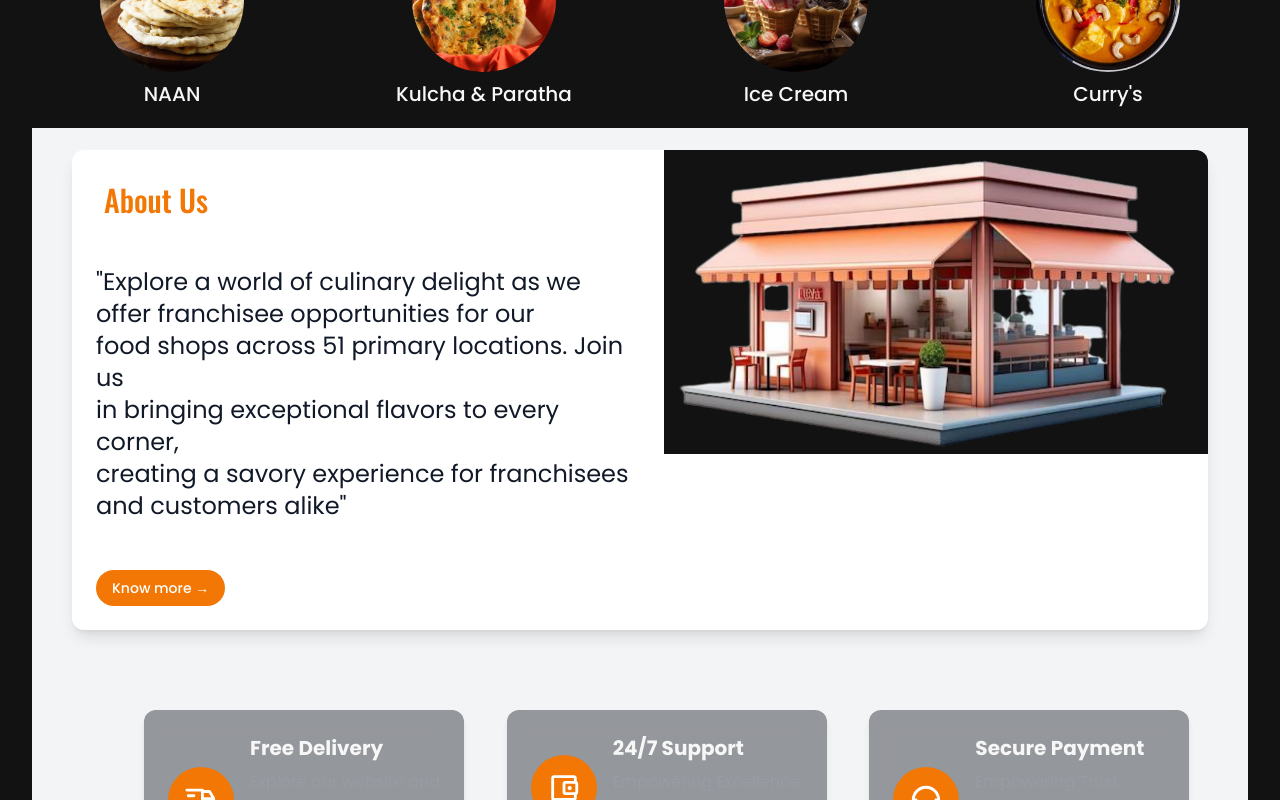
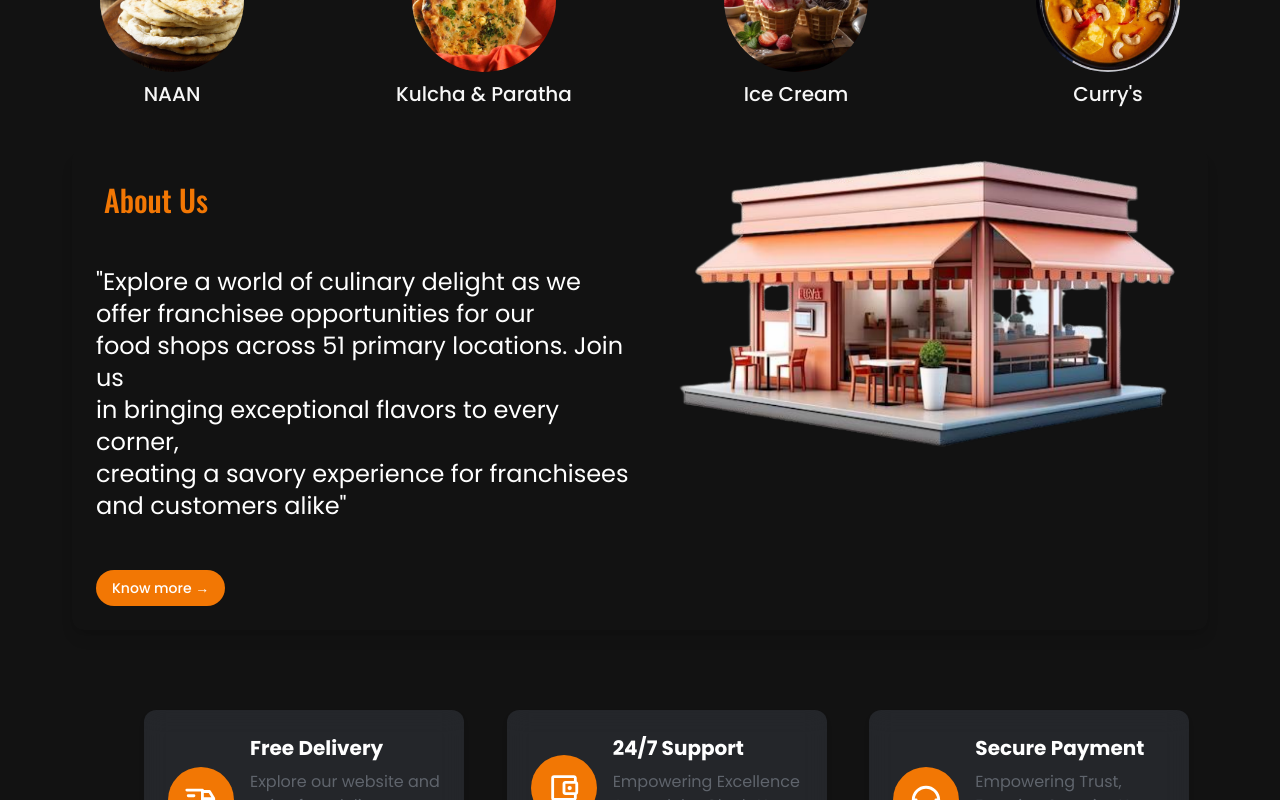
Before and after one commit to ketanbaitule/foodie, a Next.js app: page / in a window 1280 px wide. Shown: the part 440-1240 px from the top of the page. Built offline with nearby package versions, Linux system fonts and the light colour scheme.

Commit message:
Merge upstream -> development

```diff
--- a/src/app/page.tsx
+++ b/src/app/page.tsx
@@ -13,7 +13,6 @@ export default function Home() {
       <CategoryBox/>
       <About/>
       <MostPopularFood/>
-      <About/>age)
     </main>
   );
 }
--- a/src/components/About.jsx
+++ b/src/components/About.jsx
@@ -7,11 +7,11 @@ import { PrimaryHeading, SecondaryHeading } from "./Heading";
 
 export default function About() {
   return (
-    <main className="flex flex-col min-h-screen items-center justify-center bg-gray-100">
-      <div className="flex flex-col md:flex-row bg-white shadow-lg rounded-xl overflow-hidden mx-4 md:mx-10">
+    <main className="flex flex-col min-h-screen items-center justify-center text-white">
+      <div className="flex flex-col md:flex-row shadow-lg rounded-xl overflow-hidden mx-4 md:mx-10">
         <div className="flex-1 p-6 text-3xl">
           <SecondaryHeading>About Us</SecondaryHeading>
-          <p className="text-gray-900 text-lg md:text-2xl mb-4 mt-10 font-poppins">
+          <p className="text-lg md:text-2xl mb-4 mt-10 font-poppins">
             "Explore a world of culinary delight as we <br />
             offer franchisee opportunities for our <br />
             food shops across 51 primary locations. Join us <br />
```
